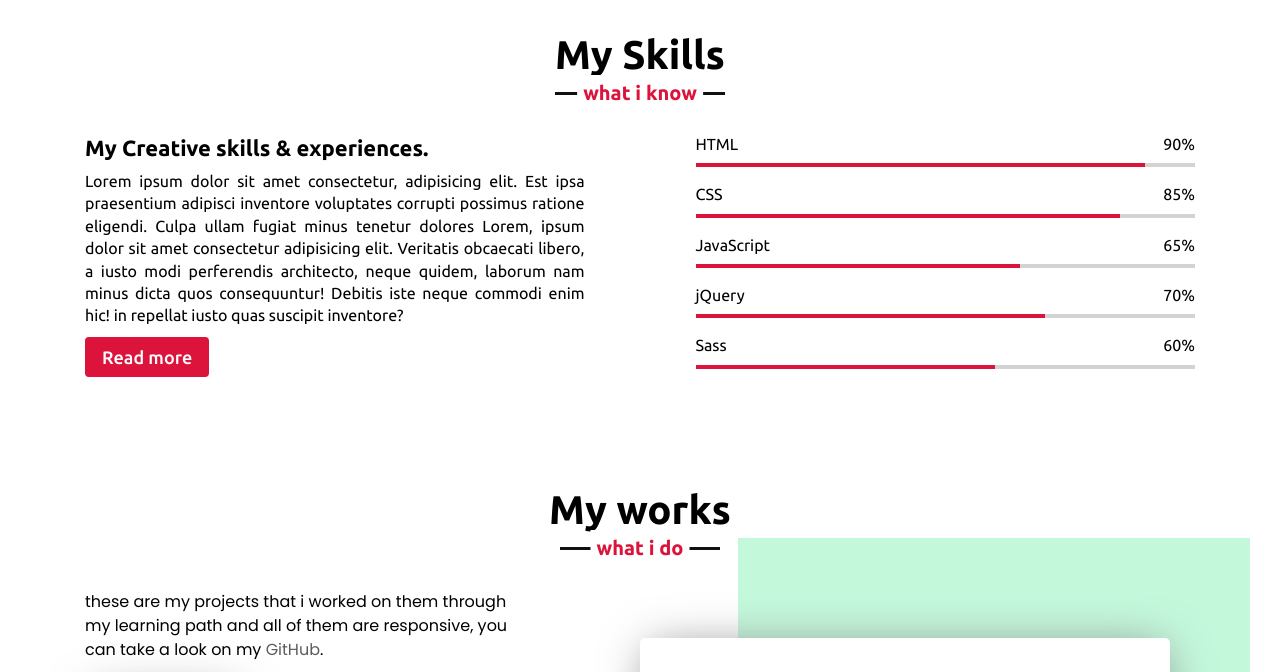
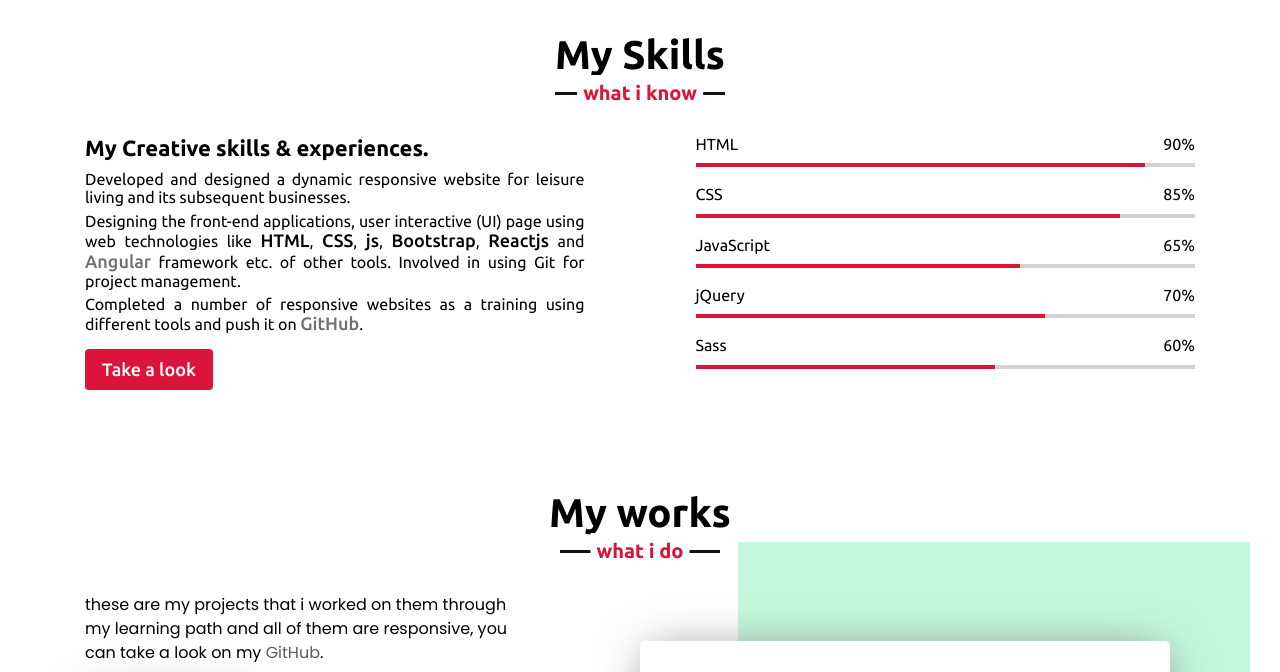
Before and after one commit to Ahmed-Elkassas/Portfolio_Design, a plain HTML site: page index.html in a window 1280 px wide. Shown: the part 1880-2552 px from the top of the page. Drawn offline with nearby package versions, Linux system fonts and the light colour scheme.

Commit message:
edit experien section

```diff
--- a/css/style.css
+++ b/css/style.css
@@ -332,7 +332,6 @@ section {
   height: 100%;
 }
 
-
 .about-content .right {
   width: 55%;
 }
@@ -568,9 +567,18 @@ section {
   padding-bottom: 10px;
   font-size: 22px;
 }
-.skills .skills-content .left p {
+.skills .skills-content .left {
   text-align: justify;
-  line-height: 1.4;
+}
+.skills .skills-content .left ul li {
+  margin-bottom: 5px;
+}
+.skills .left ul li span {
+  font-weight: 500;
+  font-size: 18px;
+}
+.skills .left ul li span:last-child {
+  color: rgb(116, 108, 116);
 }
 .skills .skills-content a {
   display: inline-block;
--- a/index.html
+++ b/index.html
@@ -140,16 +140,26 @@
         <div class="skills-content">
           <div class="column left">
             <h4 class="text">My Creative skills & experiences.</h4>
-            <p>
-              Lorem ipsum dolor sit amet consectetur, adipisicing elit. Est ipsa
-              praesentium adipisci inventore voluptates corrupti possimus
-              ratione eligendi. Culpa ullam fugiat minus tenetur dolores Lorem,
-              ipsum dolor sit amet consectetur adipisicing elit. Veritatis
-              obcaecati libero, a iusto modi perferendis architecto, neque
-              quidem, laborum nam minus dicta quos consequuntur! Debitis iste
-              neque commodi enim hic! in repellat iusto quas suscipit inventore?
-            </p>
-            <a href="#">Read more</a>
+            <ul>
+              <li>
+                Developed and designed a dynamic responsive website for leisure
+                living and its subsequent businesses.
+              </li>
+              <li>
+                Designing the front-end applications, user interactive (UI) page
+                using web technologies like <span>HTML</span>, <span>CSS</span>,
+                <span>js</span>, <span>Bootstrap</span>,
+                <span>Reactjs</span> and <span>Angular</span> framework etc. of
+                other tools. Involved in using Git for project management.
+              </li>
+              <li>
+                Completed a number of responsive websites as a training using
+                different tools and push it on <span>GitHub</span>.
+              </li>
+            </ul>
+            <a href="https://github.com/Ahmed-Elkassas/" target="_blank"
+              >Take a look</a
+            >
           </div>
           <div class="column right">
             <div class="bars">
```
